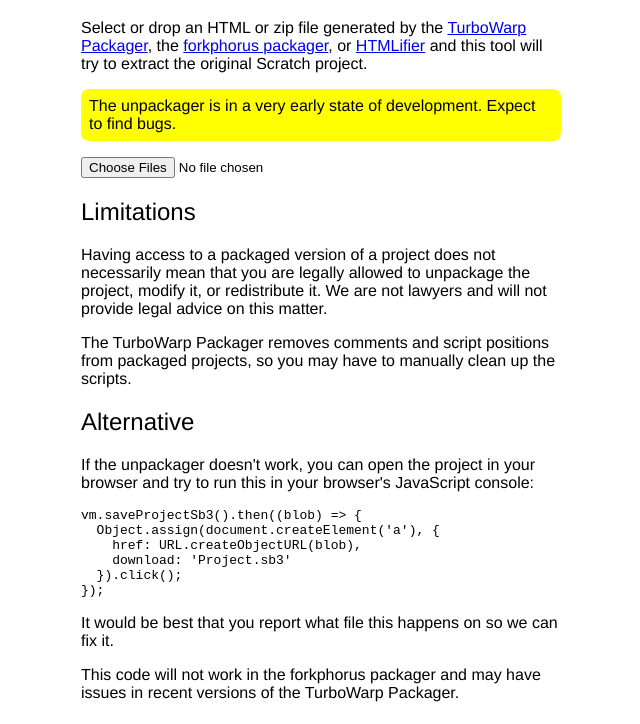
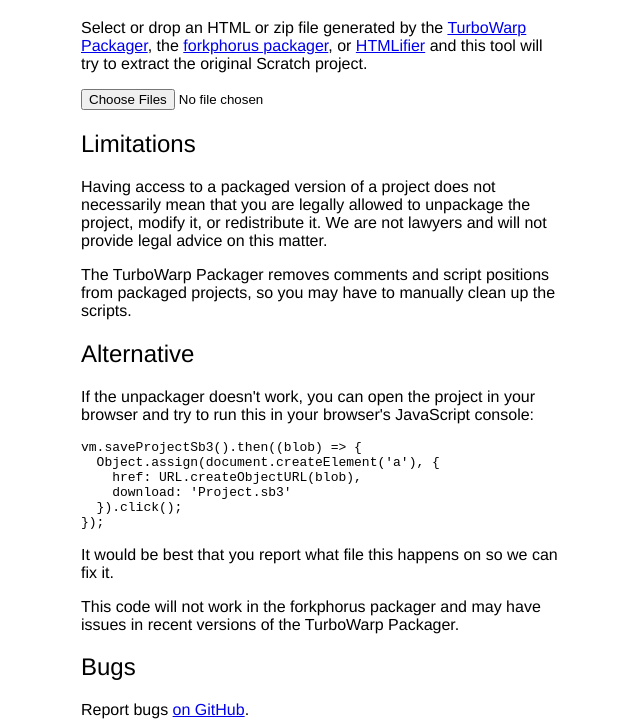
Before and after one commit to TurboWarp/unpackager, a plain HTML site: page index.html in a window 1280 px wide. Shown: the part 61-785 px from the top of the page, without its empty margins (319-959 px from the left). Drawn offline with Linux system fonts and the light colour scheme.

Commit message:
Update website

```diff
--- a/index.html
+++ b/index.html
@@ -3,6 +3,8 @@
   <head>
     <meta charset="utf8">
     <meta name="viewport" content="width=device-width, initial-scale=1">
+    <meta name="description" content="Extract the original Scratch project from HTML or zips generated by the TurboWarp Packager, the forkphorus packager, or HTMLifier.">
+    <meta name="theme-color" content="#ff4c4c">
     <title>Unpackager</title>
     <style>
       :root {
@@ -26,13 +28,6 @@
       main {
         max-width: 480px;
         margin: auto;
-      }
-
-      .warning {
-        padding: 8px;
-        background: yellow;
-        color: black;
-        border-radius: 8px;
       }
 
       .code {
@@ -70,8 +65,6 @@
       <h1>Unpackager</h1>
 
       <p>Select or drop an HTML or zip file generated by the <a href="https://packager.turbowarp.org/">TurboWarp Packager</a>, the <a href="https://forkphorus.github.io/packager/">forkphorus packager</a>, or <a href="https://sheeptester.github.io/htmlifier/">HTMLifier</a> and this tool will try to extract the original Scratch project.</p>
-
-      <p class="warning">The unpackager is in a very early state of development. Expect to find bugs.</p>
 
       <input type="file" class="file-input" accept=".zip, .html" multiple autocomplete="off">
 
```
